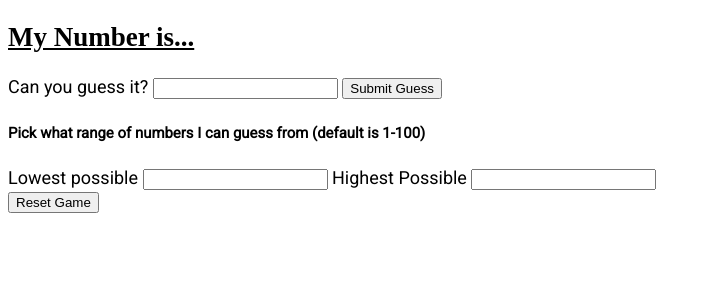
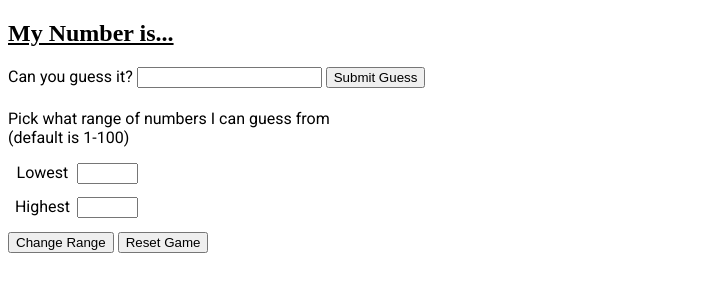
Before and after one commit to carbonsoda/guess-my-number, a plain HTML site: page index.html in a window 1280 px wide. Shown: the whole page, without its empty margins (0-711 px from the left). Drawn offline with Linux system fonts and the light colour scheme.

Commit message:
Add range button and small styling

```diff
--- a/index.html
+++ b/index.html
@@ -39,13 +39,17 @@
     <!--OPTIONS-->
     <div class="options">
         <!--CUSTOM RANGE-->
+        <p>
+            Pick what range of numbers I can guess from <br> (default is 1-100)
+        </p>
         <div class="rangePicker">
-            <h5>Pick what range of numbers I can guess from (default is 1-100)</h5>
-            <label for="minField">Lowest possible</label>
-            <input type="number" id="minField" class="minField">
-            <label for="maxField">Highest Possible</label>
-            <input type="number" id="maxField" class="maxField">
+            <label for="minField">Lowest</label>
+            <input type="number" id="minField" class="rangeField">
+            <label for="maxField">Highest</label>
+            <input type="number" id="maxField" class="rangeField">
         </div>
+
+        <button id="rangeBtn" class="rangeBtn">Change Range</button>
 
 
         <!--RESET-->
--- a/static/js-dom/guessing.js
+++ b/static/js-dom/guessing.js
@@ -1,7 +1,13 @@
+// GUESS INPUT
 const submitBtn = document.querySelector('.submitBtn');
 const guessField = document.querySelector('.guessField');
+// GUESS OUTPUT
 const guessResult = document.querySelector('#guessResult');
 const guessPrev = document.querySelector('#guessPrev');
+
+// OPTIONS
+const minRange = document.querySelector('.minField');
+}
 
 // Generator, random number in given range
 let numGenerate = (min = 1, max = 100) =>
--- a/static/styles.css
+++ b/static/styles.css
@@ -1,9 +1,21 @@
 body{
     font-family:'Roboto', san-serif;
-    font-size:large;
+    font-size:medium;
 }
 
 #heading {
     font-family: 'Zilla Slab', serif;
     text-decoration: underline;
 }
+
+.rangePicker{
+    width: 9em;
+    display: grid;
+    grid-template-columns: auto auto;
+    text-align: center;
+
+}
+.rangeField{
+    width: 4em;
+    margin-bottom: 1em;
+}
```
